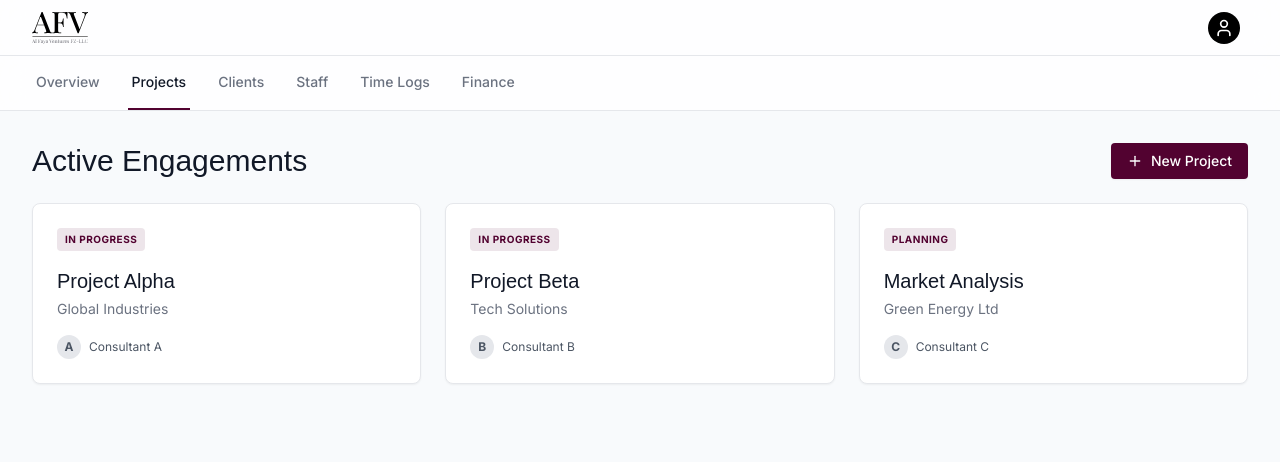
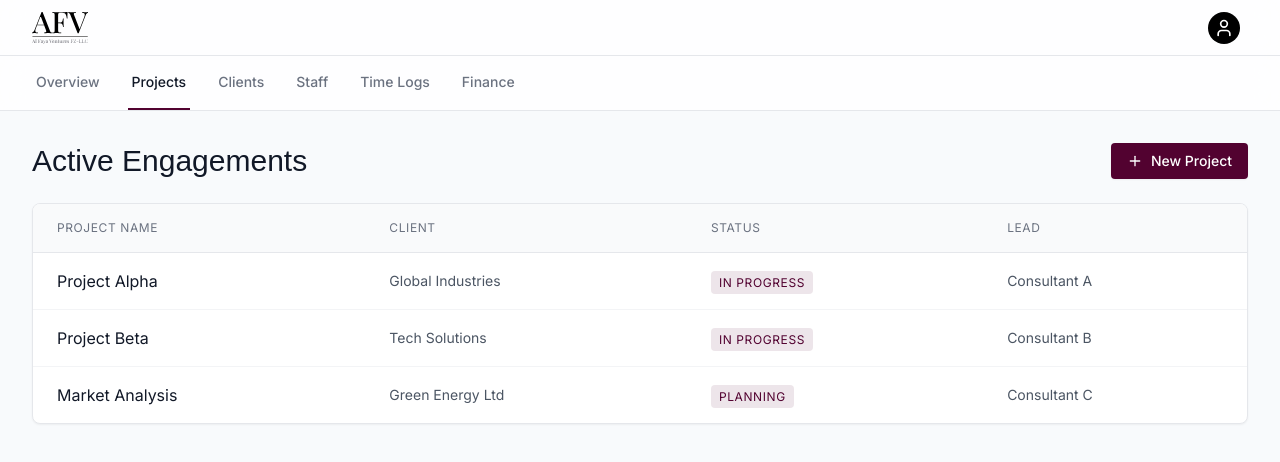
Before and after one commit to lustrecker-lang/alfayainternal, a Next.js app: page /dashboard/afconsult/projects in a window 1280 px wide. Shown: the top 462 px of the page. Built offline with nearby package versions, Linux system fonts and the light colour scheme; a web font is replaced by a local one.

Commit message:
Fix typography: remove italics, standardize table fonts, convert Projects to table

```diff
--- a/app/dashboard/afconsult/finance/page.tsx
+++ b/app/dashboard/afconsult/finance/page.tsx
@@ -11,13 +11,14 @@ export default function FinancePage() {
     return (
         <div className="space-y-6">
             <div className="flex justify-between items-center">
-                <h1 className="text-3xl font-bold text-gray-900 dark:text-white">Unit Finance</h1>
+                <h1 className="text-3xl text-gray-900 dark:text-white">Unit Finance</h1>
 
                 {/* Dropdown Button */}
                 <div className="relative">
                     <button
                         onClick={() => setShowDropdown(!showDropdown)}
-                        className="flex items-center gap-2 px-4 py-2 bg-afconsult text-white rounded-lg hover:opacity-90 transition-opacity shadow-sm text-sm font-medium"
+                        className="flex items-center gap-2 px-4 py-2 bg-afconsult text-white hover:opacity-90 transition-opacity shadow-sm text-sm font-medium font-sans"
+                        style={{ borderRadius: '0.25rem' }}
                     >
                         <Plus className="w-4 h-4" />
                         Add Transaction
@@ -27,7 +28,7 @@ export default function FinancePage() {
                     {showDropdown && (
                         <>
                             <div className="fixed inset-0 z-40" onClick={() => setShowDropdown(false)} />
-                            <div className="absolute right-0 mt-2 w-48 bg-white dark:bg-zinc-800 rounded-lg shadow-lg border border-gray-200 dark:border-gray-700 py-1 z-50">
+                            <div className="absolute right-0 mt-2 w-48 bg-white dark:bg-zinc-800 shadow-lg border border-gray-200 dark:border-gray-700 py-1 z-50" style={{ borderRadius: '0.25rem' }}>
                                 <Link href="/dashboard/afconsult/finance/new?type=invoice" onClick={() => setShowDropdown(false)}>
                                     <div className="px-4 py-2 text-sm text-gray-700 dark:text-gray-300 hover:bg-gray-50 dark:hover:bg-zinc-700 cursor-pointer transition-colors flex items-center gap-2">
                                         <ArrowUpRight className="w-4 h-4 text-green-600" />
@@ -47,50 +48,52 @@ export default function FinancePage() {
             </div>
 
             {/* Toggle Switch */}
-            <div className="flex p-1 bg-gray-100 dark:bg-zinc-800 rounded-xl w-full sm:w-auto max-w-md">
+            <div className="flex p-1 bg-gray-100 dark:bg-zinc-800 w-full sm:w-auto max-w-md" style={{ borderRadius: '0.5rem' }}>
                 <button
                     onClick={() => setView('INVOICES')}
-                    className={`flex-1 py-2 text-sm font-bold rounded-lg transition-all ${view === 'INVOICES'
+                    className={`flex-1 py-2 text-sm font-normal font-sans transition-all ${view === 'INVOICES'
                             ? 'bg-white dark:bg-zinc-700 text-afconsult shadow-sm'
                             : 'text-gray-500 hover:text-gray-700'
                         }`}
+                    style={{ borderRadius: '0.25rem' }}
                 >
                     Invoices Issued
                 </button>
                 <button
                     onClick={() => setView('EXPENSES')}
-                    className={`flex-1 py-2 text-sm font-bold rounded-lg transition-all ${view === 'EXPENSES'
+                    className={`flex-1 py-2 text-sm font-normal font-sans transition-all ${view === 'EXPENSES'
                             ? 'bg-white dark:bg-zinc-700 text-afconsult shadow-sm'
                             : 'text-gray-500 hover:text-gray-700'
                         }`}
+                    style={{ borderRadius: '0.25rem' }}
                 >
                     Expenses Incurred
                 </button>
             </div>
 
             <div className="grid grid-cols-1 md:grid-cols-2 lg:grid-cols-4 gap-4">
-                <div className="bg-white dark:bg-zinc-800 p-6 rounded-xl border border-gray-200 dark:border-gray-700 shadow-sm">
-                    <p className="text-xs font-bold text-gray-500 uppercase tracking-widest mb-1 font-sans">Total {view === 'INVOICES' ? 'Invoiced' : 'Expensed'}</p>
-                    <p className="text-2xl font-bold text-gray-900 dark:text-white font-serif italic">AED 45,200.00</p>
+                <div className="bg-white dark:bg-zinc-800 p-6 border border-gray-200 dark:border-gray-700 shadow-sm" style={{ borderRadius: '0.5rem' }}>
+                    <p className="text-xs font-normal text-gray-500 uppercase tracking-widest mb-1 font-sans">Total {view === 'INVOICES' ? 'Invoiced' : 'Expensed'}</p>
+                    <p className="text-2xl font-normal text-gray-900 dark:text-white">AED 45,200.00</p>
                 </div>
-                <div className="bg-white dark:bg-zinc-800 p-6 rounded-xl border border-gray-200 dark:border-gray-700 shadow-sm">
-                    <p className="text-xs font-bold text-gray-500 uppercase tracking-widest mb-1 font-sans">Past 30 Days</p>
-                    <p className="text-2xl font-bold text-green-600 font-serif">+AED 12,000.00</p>
+                <div className="bg-white dark:bg-zinc-800 p-6 border border-gray-200 dark:border-gray-700 shadow-sm" style={{ borderRadius: '0.5rem' }}>
+                    <p className="text-xs font-normal text-gray-500 uppercase tracking-widest mb-1 font-sans">Past 30 Days</p>
+                    <p className="text-2xl font-normal text-green-600">+AED 12,000.00</p>
                 </div>
-                <div className="bg-white dark:bg-zinc-800 p-6 rounded-xl border border-gray-200 dark:border-gray-700 shadow-sm">
-                    <p className="text-xs font-bold text-gray-500 uppercase tracking-widest mb-1 font-sans">Pending Approval</p>
-                    <p className="text-2xl font-bold text-afconsult font-serif italic">AED 3,400.00</p>
+                <div className="bg-white dark:bg-zinc-800 p-6 border border-gray-200 dark:border-gray-700 shadow-sm" style={{ borderRadius: '0.5rem' }}>
+                    <p className="text-xs font-normal text-gray-500 uppercase tracking-widest mb-1 font-sans">Pending Approval</p>
+                    <p className="text-2xl font-normal text-afconsult">AED 3,400.00</p>
                 </div>
-                <div className="bg-white dark:bg-zinc-800 p-6 rounded-xl border border-gray-200 dark:border-gray-700 shadow-sm">
-                    <p className="text-xs font-bold text-gray-500 uppercase tracking-widest mb-1 font-sans">Status</p>
-                    <p className="text-2xl font-bold text-blue-600 font-serif">On Track</p>
+                <div className="bg-white dark:bg-zinc-800 p-6 border border-gray-200 dark:border-gray-700 shadow-sm" style={{ borderRadius: '0.5rem' }}>
+                    <p className="text-xs font-normal text-gray-500 uppercase tracking-widest mb-1 font-sans">Status</p>
+                    <p className="text-2xl font-normal text-blue-600">On Track</p>
                 </div>
             </div>
 
             {/* List view */}
-            <div className="bg-white dark:bg-zinc-800 border border-gray-200 dark:border-gray-700 rounded-xl overflow-hidden shadow-sm">
+            <div className="bg-white dark:bg-zinc-800 border border-gray-200 dark:border-gray-700 overflow-hidden shadow-sm" style={{ borderRadius: '0.5rem' }}>
                 <div className="px-6 py-4 bg-gray-50/50 dark:bg-zinc-900/50 border-b border-gray-100 dark:border-zinc-800">
-                    <h2 className="text-sm font-bold text-gray-600 dark:text-gray-400 uppercase tracking-tight font-sans">Recent {view === 'INVOICES' ? 'Invoices' : 'Expenses'}</h2>
+                    <h2 className="text-sm font-normal text-gray-600 dark:text-gray-400 uppercase tracking-tight font-sans">Recent {view === 'INVOICES' ? 'Invoices' : 'Expenses'}</h2>
                 </div>
                 <div className="divide-y divide-gray-100 dark:divide-gray-800">
                     {[1, 2, 3].map((i) => (
@@ -100,15 +103,15 @@ export default function FinancePage() {
                                     {view === 'INVOICES' ? <ArrowUpRight className="w-5 h-5" /> : <ArrowDownLeft className="w-5 h-5" />}
                                 </div>
                                 <div>
-                                    <p className="font-semibold text-gray-900 dark:text-white">
+                                    <p className="font-normal text-gray-900 dark:text-white font-sans">
                                         {view === 'INVOICES' ? `Invoice #2026-00${i}` : `Expense Reimb. #${i}`}
                                     </p>
-                                    <p className="text-xs text-gray-500">Global Industries • Jan 02, 2026</p>
+                                    <p className="text-xs text-gray-500 font-sans">Global Industries • Jan 02, 2026</p>
                                 </div>
                             </div>
                             <div className="text-right">
-                                <p className="font-bold text-gray-900 dark:text-white font-serif italic">AED 5,000.00</p>
-                                <button className="text-[10px] font-bold text-afconsult uppercase hover:underline">Download PDF</button>
+                                <p className="font-normal text-gray-900 dark:text-white font-sans">AED 5,000.00</p>
+                                <button className="text-[10px] font-normal text-afconsult uppercase hover:underline font-sans">Download PDF</button>
                             </div>
                         </div>
                     ))}
--- a/app/dashboard/afconsult/projects/page.tsx
+++ b/app/dashboard/afconsult/projects/page.tsx
@@ -13,35 +13,47 @@ export default function ProjectsPage() {
     return (
         <div className="space-y-6">
             <div className="flex justify-between items-center">
-                <h1 className="text-3xl font-bold text-gray-900 dark:text-white">Active Engagements</h1>
+                <h1 className="text-3xl text-gray-900 dark:text-white">Active Engagements</h1>
                 <Link href="/dashboard/afconsult/projects/new">
-                    <button className="flex items-center gap-2 px-4 py-2 bg-afconsult text-white rounded-lg hover:opacity-90 transition-opacity shadow-sm text-sm font-medium">
+                    <button className="flex items-center gap-2 px-4 py-2 bg-afconsult text-white hover:opacity-90 transition-opacity shadow-sm text-sm font-medium font-sans" style={{ borderRadius: '0.25rem' }}>
                         <Plus className="w-4 h-4" />
                         New Project
                     </button>
                 </Link>
             </div>
 
-            <div className="grid grid-cols-1 md:grid-cols-2 lg:grid-cols-3 gap-6">
-                {PROJECTS.map((project) => (
-                    <Link key={project.id} href={`/dashboard/afconsult/projects/${project.id}`}>
-                        <div className="bg-white dark:bg-zinc-800 rounded-xl p-6 border border-gray-200 dark:border-gray-700 shadow-sm hover:shadow-md transition-shadow cursor-pointer">
-                            <div className="flex justify-between items-start mb-4">
-                                <span className="px-2 py-1 text-[10px] font-bold uppercase tracking-wider bg-afconsult/10 text-afconsult rounded">
-                                    {project.status}
-                                </span>
-                            </div>
-                            <h3 className="text-xl font-bold text-gray-900 dark:text-white mb-1">{project.name}</h3>
-                            <p className="text-sm text-gray-500 dark:text-gray-400 mb-4">{project.client}</p>
-                            <div className="flex items-center gap-2 text-xs text-gray-600 dark:text-gray-400">
-                                <div className="w-6 h-6 rounded-full bg-gray-200 dark:bg-zinc-700 flex items-center justify-center font-bold">
-                                    {project.lead[project.lead.length - 1]}
-                                </div>
-                                <span>{project.lead}</span>
-                            </div>
-                        </div>
-                    </Link>
-                ))}
+            <div className="bg-white dark:bg-zinc-800 border border-gray-200 dark:border-gray-700 overflow-hidden shadow-sm" style={{ borderRadius: '0.5rem' }}>
+                <table className="w-full text-left border-collapse">
+                    <thead>
+                        <tr className="bg-gray-50 dark:bg-zinc-900/50 border-b border-gray-200 dark:border-gray-700">
+                            <th className="px-6 py-4 text-xs font-normal uppercase tracking-wider text-gray-500 dark:text-gray-400 font-sans">Project Name</th>
+                            <th className="px-6 py-4 text-xs font-normal uppercase tracking-wider text-gray-500 dark:text-gray-400 font-sans">Client</th>
+                            <th className="px-6 py-4 text-xs font-normal uppercase tracking-wider text-gray-500 dark:text-gray-400 font-sans">Status</th>
+                            <th className="px-6 py-4 text-xs font-normal uppercase tracking-wider text-gray-500 dark:text-gray-400 font-sans">Lead</th>
+                        </tr>
+                    </thead>
+                    <tbody className="divide-y divide-gray-100 dark:divide-gray-800">
+                        {PROJECTS.map((project) => (
+                            <tr
+                                key={project.id}
+                                className="hover:bg-gray-50 dark:hover:bg-zinc-700/50 cursor-pointer transition-colors"
+                            >
+                                <td className="px-6 py-4">
+                                    <Link href={`/dashboard/afconsult/projects/${project.id}`} className="font-normal text-gray-900 dark:text-white hover:text-afconsult font-sans">
+                                        {project.name}
+                                    </Link>
+                                </td>
+                                <td className="px-6 py-4 text-sm font-normal text-gray-600 dark:text-gray-400 font-sans">{project.client}</td>
+                                <td className="px-6 py-4">
+                                    <span className="px-2 py-1 text-xs font-normal uppercase tracking-wider bg-afconsult/10 text-afconsult font-sans" style={{ borderRadius: '0.25rem' }}>
+                                        {project.status}
+                                    </span>
+                                </td>
+                                <td className="px-6 py-4 text-sm font-normal text-gray-600 dark:text-gray-400 font-sans">{project.lead}</td>
+                            </tr>
+                        ))}
+                    </tbody>
+                </table>
             </div>
         </div>
     );
```
Also changed, not shown: app/dashboard/afconsult/clients/page.tsx (+11 -11 lines).
